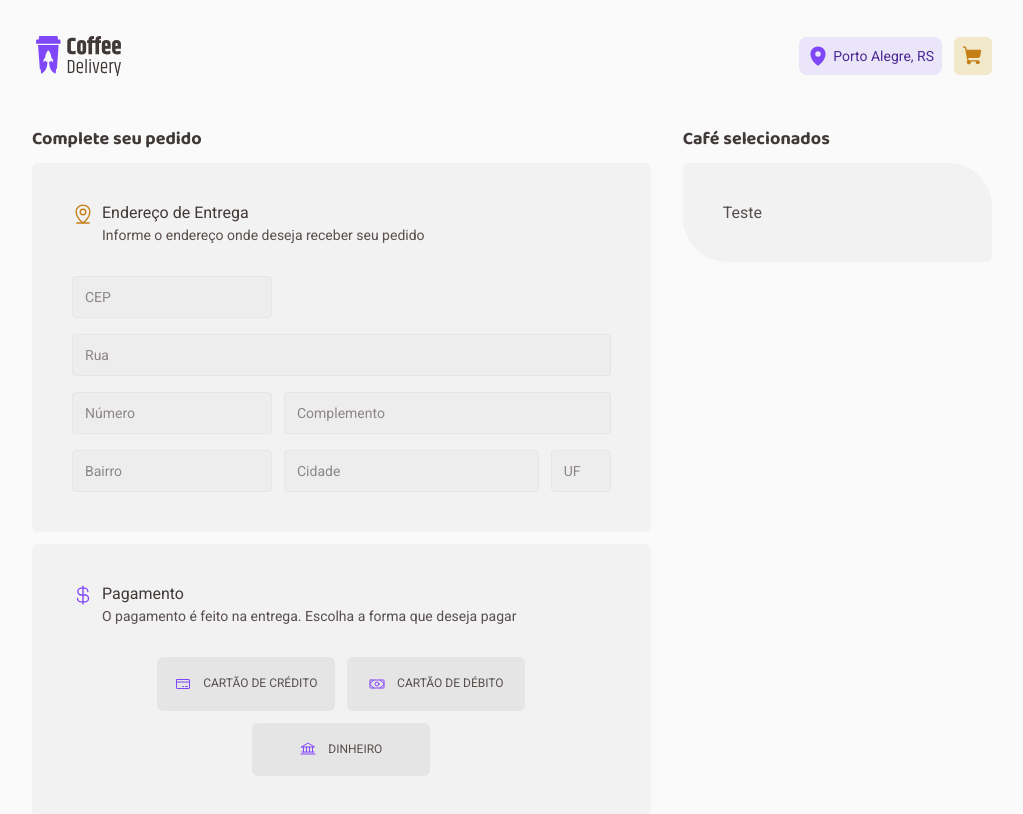
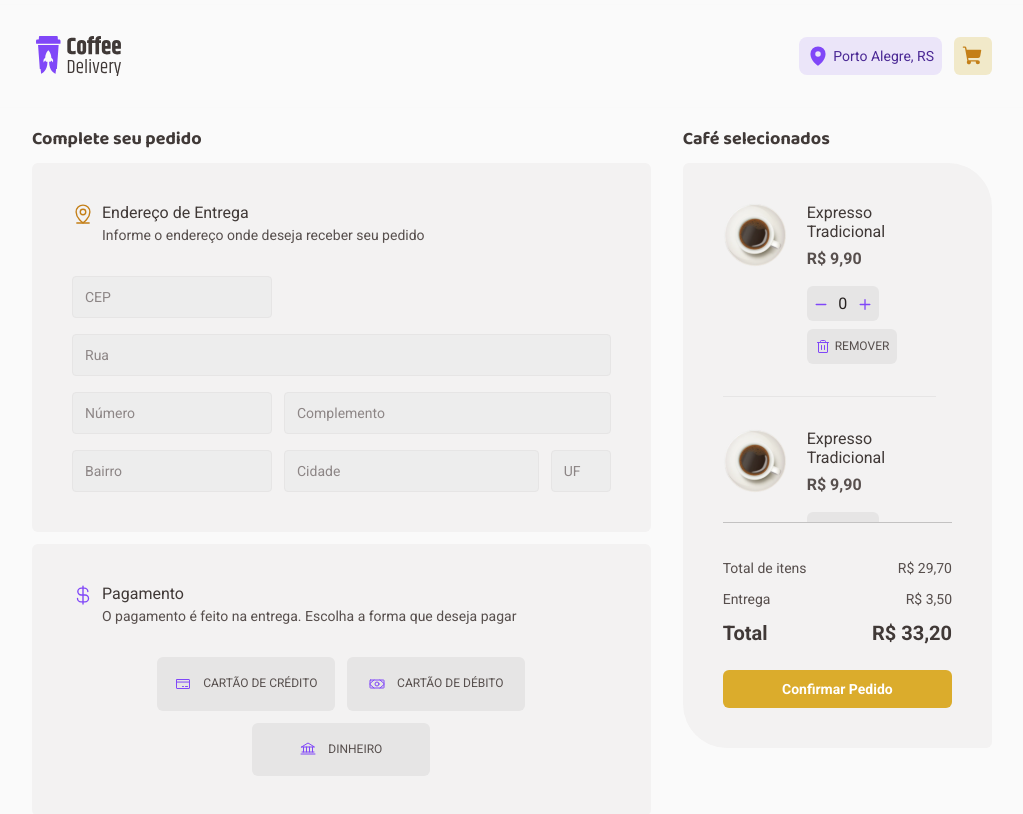
Before and after one commit to vickttor/ignite-reactjs-coffee-delivery, a React (Vite) app: page /checkout in a window 1280 px wide. Shown: the top 814 px of the page, without its empty margins (128-1151 px from the left). Built offline with nearby package versions, Linux system fonts and the light colour scheme.

Commit message:
feat: :tada: finished the checkout page layout

```diff
--- a/src/components/CoffeCard/index.tsx
+++ b/src/components/CoffeCard/index.tsx
@@ -1,4 +1,4 @@
-import { ShoppingCart } from "phosphor-react";
+import { Minus, Plus, ShoppingCart } from "phosphor-react";
 import { useState } from "react";
 import { ICoffeeProduct } from "../../@types/Product";
 import { Badge } from "../Badge";
@@ -48,9 +48,13 @@ export function CoffeCard({product}: ICoffeCardProps){
 
 				<AddToCartContainer>
 					<InputContainer>
-						<DecreaseButton type="button" onClick={handleDecreaseItemAmount}>-</DecreaseButton>
+						<DecreaseButton type="button" onClick={handleDecreaseItemAmount}>
+							<Minus size={14} weight="bold"/>
+						</DecreaseButton>
 						<input type="number" min={0} step={1} max={100} value={itemAmount} onChange={(event)=>setItemAmount(Number(event.target.value))}/>
-						<IncreaseButton type="button" onClick={handleIncreaseItemAmount}>+</IncreaseButton>
+						<IncreaseButton type="button" onClick={handleIncreaseItemAmount}>
+							<Plus size={14} weight="bold"/>
+						</IncreaseButton>
 					</InputContainer>
 
 					<Cart
--- a/src/components/CoffeCard/style.ts
+++ b/src/components/CoffeCard/style.ts
@@ -117,12 +117,18 @@ const BaseButton = styled(motion.button)`
   line-height: 0;
 
   cursor:pointer;
-  color: ${({theme})=>theme.SdBrandPurpleDark};
+  color: ${({theme})=>theme.SdBrandPurple};
 
+  &:hover {
+    color: ${({theme})=>theme.SdBrandPurpleDark};
+  }
+
+  font-weight: bold;
   position: absolute;
 
   padding: 0.25rem;
   font-size: 1.1rem;
+  box-shadow: none;
 `;
 
 export const DecreaseButton = styled(BaseButton)`
--- a/src/pages/Checkout/index.tsx
+++ b/src/pages/Checkout/index.tsx
@@ -1,4 +1,5 @@
-import { Bank, CreditCard, CurrencyDollar, MapPinLine, Money } from "phosphor-react";
+import { Bank, CreditCard, CurrencyDollar, MapPinLine, Money, Trash } from "phosphor-react";
+import { Minus, Plus } from "phosphor-react";
 import {
 	FormPartsTitle,
 	AddressInputs,
@@ -9,12 +10,22 @@ import {
 	UserInformationContainer,
 	PaymentContainer,
 	SelectPaymentContainer,
-	ConfirmProductSummary
+	ConfirmProductSummary,
+	ProductItemContainer,
+	ProductActionContainer,
+	DecreaseButton,
+	IncreaseButton,
+	ProductItemAmountInputContainer,
+	ConfirmProductSummaryOverflow,
+	PricesSummary,
+	TotalPrice,
+	PricessSumaryContainer,
+	ConfirmOrder
 } from "./style";
 import {z} from "zod";
 import { useForm } from "react-hook-form";
 import { zodResolver } from "@hookform/resolvers/zod";
-import { useEffect } from "react";
+import { useEffect, useState } from "react";
 import { toast } from "react-toastify";
 
 import * as tokens from "../../styles/tokens/variables";
@@ -49,6 +60,16 @@ export function Checkout(){
 
 	const handleAddressSubmit = async (data: AddressType) => {
 		console.log(data);
+	};
+
+	const [itemAmount, setItemAmount] = useState(0);
+
+	const handleIncreaseItemAmount = () => {
+		setItemAmount((amount)=> amount + 1);
+	};
+
+	const handleDecreaseItemAmount = () => {
+		if(itemAmount > 0) setItemAmount((amount)=> amount - 1);
 	};
 
 	return(
@@ -123,9 +144,59 @@ export function Checkout(){
 				<h2>Café selecionados</h2>
 
 				<ConfirmProductSummary>
-					Teste
+					<ConfirmProductSummaryOverflow>
+						{[...Array(5)].map((_, index)=>{
+							return (
+								<ProductItemContainer key={index}>
+									<img src="/assets/coffee-arabian.svg" alt="Coffee" />
+									<div>
+										<div>
+											<p>Expresso Tradicional</p>
+											<span>{new Intl.NumberFormat("pt-BR", { style: "currency", currency: "BRL" }).format(9.90)}</span>
+										</div>
+										<ProductActionContainer>
+											<ProductItemAmountInputContainer>
+												<DecreaseButton type="button" onClick={handleDecreaseItemAmount}>
+													<Minus size={14} weight="bold"/>
+												</DecreaseButton>
+												<input type="number" min={0} step={1} max={100} value={itemAmount} onChange={(event)=>setItemAmount(Number(event.target.value))}/>
+												<IncreaseButton type="button" onClick={handleIncreaseItemAmount}>
+													<Plus size={14} weight="bold"/>
+												</IncreaseButton>
+											</ProductItemAmountInputContainer>
+
+											<button className="removeItem" type="button">
+												<Trash size={16} />
+											Remover
+											</button>
+										</ProductActionContainer>
+									</div>
+								</ProductItemContainer>
+							);
+						})}
+					</ConfirmProductSummaryOverflow>
+
+					<PricessSumaryContainer>
+						<PricesSummary>
+							<p>Total de itens</p>
+							<p>{new Intl.NumberFormat("pt-BR", { style: "currency", currency: "BRL" }).format(29.7)}</p>
+						</PricesSummary>
+
+						<PricesSummary>
+							<p>Entrega</p>
+							<p>{new Intl.NumberFormat("pt-BR", { style: "currency", currency: "BRL" }).format(3.5)}</p>
+						</PricesSummary>
+
+						<TotalPrice>
+							<p>Total</p>
+							<p>{new Intl.NumberFormat("pt-BR", { style: "currency", currency: "BRL" }).format(33.2)}</p>
+						</TotalPrice>
+					</PricessSumaryContainer>
+
+					<ConfirmOrder type="submit" whileTap={{scale:0.95}}>
+						Confirmar Pedido
+					</ConfirmOrder>
 				</ConfirmProductSummary>
-
 			</ProductsSummaryContainer>
 		</CheckoutContainer>
 	);
--- a/src/pages/Checkout/style.ts
+++ b/src/pages/Checkout/style.ts
@@ -1,3 +1,4 @@
+import { motion } from "framer-motion";
 import styled from "styled-components";
 
 export const CheckoutContainer = styled.form`
@@ -7,6 +8,12 @@ export const CheckoutContainer = styled.form`
   width: 100%;
   gap: 2rem;
   margin: 8rem 0 4rem;
+
+  @media(max-width: 1200px){
+    flex-direction: column;
+    align-items: center;
+    justify-content: flex-start;
+  }
 `;
 
 export const UserInformationContainer = styled.section`
@@ -20,36 +27,16 @@ export const UserInformationContainer = styled.section`
 
   max-width: 640px;
 
+  @media(max-width: 1200px){
+    max-width: 100%;
+  }
+
   h2 {
     ${({theme})=>({...theme.SdTitleTitleXs, lineHeight: `${theme.SdTitleTitleXs.lineHeight}px`})};
     color: ${({theme})=>theme.SdBaseSubtitle};
     border-bottom: 0.9375rem;
   }
 
-`;
-
-export const ProductsSummaryContainer = styled.section`
-  width: 100%;
-  flex: 1;
-  display: flex;
-  flex-direction: column;
-  align-items: stretch;
-  justify-content: flex-start;
-  gap: 0.75rem;
-
-   max-width: 448px;
-
-  h2 {
-    ${({theme})=>({...theme.SdTitleTitleXs, lineHeight: `${theme.SdTitleTitleXs.lineHeight}px`})};
-    color: ${({theme})=>theme.SdBaseSubtitle};
-    border-bottom: 0.9375rem;
-  }
-`;
-
-export const ConfirmProductSummary = styled.div`
-  background: ${({theme})=>theme.SdBaseCard};
-  border-radius: 6px 44px 6px 44px;
-  padding: 2.5rem;
 `;
 
 const UserInformationBase = styled.div`
@@ -162,3 +149,251 @@ export const InputContainer = styled.div<InputContainerProps>`
   }
 
 `;
+
+export const ProductsSummaryContainer = styled.section`
+  width: 100%;
+  flex: 1;
+  display: flex;
+  flex-direction: column;
+  align-items: stretch;
+  justify-content: flex-start;
+  gap: 0.75rem;
+
+  max-width: 448px;
+
+  @media(max-width: 1200px){
+    max-width: 100%;
+  }
+
+  h2 {
+    ${({theme})=>({...theme.SdTitleTitleXs, lineHeight: `${theme.SdTitleTitleXs.lineHeight}px`})};
+    color: ${({theme})=>theme.SdBaseSubtitle};
+    border-bottom: .9375rem;
+  }
+`;
+
+export const ConfirmProductSummary = styled.div`
+  background: ${({theme})=>theme.SdBaseCard};
+  border-radius: 6px 44px 6px 44px;
+  padding: 2.5rem;
+
+  display: flex;
+  flex-direction: column;
+  justify-content: flex-start;
+  align-items: flex-start;
+  gap: 1.5rem;
+`;
+
+export const ConfirmProductSummaryOverflow = styled.div`
+  width: 100%;
+  max-height: 320px;
+  overflow-y: auto;
+  padding-right: 1rem;
+  border-bottom: 1px solid rgba(0,0,0,0.2);
+
+  ::-webkit-scrollbar {
+    width: 8px;
+  }
+
+  ::-webkit-scrollbar-track {
+    opacity: 0;
+    visibility: hidden;
+  }
+
+  @media screen and (min-width: 400px) {
+    height: auto;
+  }
+
+`;
+
+export const ProductItemContainer = styled.div`
+  width: 100%;
+  display: flex;
+  justify-content: flex-start;
+  align-items: flex-start;
+
+  @media screen and (max-width: 400px) {
+    flex-direction: column;
+    align-items: center;
+  }
+
+  gap: 1.25rem;
+  position: relative;
+  padding-bottom: 2rem;
+
+  &:not(:first-child) {
+    padding-top: 2rem;
+  }
+
+  border-bottom: 1px solid ${({theme})=>theme.SdBaseButton};
+
+  img {
+    width: 100%;
+    max-width: 64px;
+    max-height: 64px;
+  }
+
+  & > div {
+    flex: 1;
+    display: flex;
+    align-items: flex-start;
+    justify-content: flex-start;
+    flex-direction: column;
+    gap: 0.5rem;
+
+    & > div:first-child {
+      width: 100%;
+      display: flex;
+      align-items: center;
+      justify-content: space-between;
+      flex-wrap: wrap;
+      gap: 0.5rem;
+      margin-bottom: 0.5rem;
+
+      p {
+        ${({theme})=>({...theme.SdTextRegularM, lineHeight: `${theme.SdTextRegularM}px`})};
+        color: ${({theme})=>theme.SdBaseSubtitle};
+        text-transform: capitalize;
+      }
+
+      span {
+        ${({theme})=>({...theme.SdTextBoldM, lineHeight: `${theme.SdTextBoldM.lineHeight}px`})};
+        color: ${({theme})=>theme.SdBaseText};
+      }
+    }
+  }
+
+
+`;
+
+export const ProductActionContainer = styled.div`
+  flex: 1;
+  display: flex;
+  align-items: stretch;
+  justify-content: stretch;
+  flex-wrap: wrap;
+  flex-direction: row ;
+  gap: 0.5rem;
+
+  button.removeItem {
+    display: flex;
+    justify-content: center;
+    align-items: center;
+    gap: .25rem;
+
+    ${({theme})=>({...theme.SdComponentsButtonS, lineHeight: `${theme.SdComponentsButtonS.lineHeight}px`})};
+    text-transform: uppercase;
+    color: ${({theme})=>theme.SdBaseText};
+    background-color: ${({theme})=>theme.SdBaseButton};
+    border-radius: 6px;
+    padding: .5rem;
+
+    svg {
+      color: ${({theme})=>theme.SdBrandPurple};
+    }
+  }
+`;
+
+export const ProductItemAmountInputContainer = styled.div`
+
+  position: relative;
+
+  input[type="number"]{
+    padding: 0.5rem 1rem;
+    height: 100%;
+    flex: 1;
+    outline: none;
+    border: none;
+    border-radius: 6px;
+    background-color: ${({theme})=>theme.SdBaseButton};
+    text-align: center;
+    ${({theme})=>({...theme.SdTextRegularM, lineHeight:`${theme.SdTextRegularM.lineHeight}px`})}
+    color: ${({theme})=>theme.SdBaseTitle};
+
+    /* Hide Arrows in Chrome, Safari, Edge, Opera */
+    &::-webkit-outer-spin-button,
+    &::-webkit-inner-spin-button {
+      -webkit-appearance: none;
+      margin: 0;
+    }
+
+    /* Hide arrows in Firefox */
+    -webkit-appearance: textfield;
+    -moz-appearance: textfield;
+    appearance: textfield;
+  }
+`;
+
+const BaseButton = styled(motion.button)`
+  background: transparent;
+  border: none;
+  border-radius: 3px;
+
+  height: 60%;
+  line-height: 0;
+
+  cursor:pointer;
+  color: ${({theme})=>theme.SdBrandPurple};
+  transition: color 0.3s ease;
+
+  &:hover {
+    color: ${({theme})=>theme.SdBrandPurpleDark};
+  }
+
+  font-weight: bold;
+  position: absolute;
+
+  padding: 0.25rem;
+  font-size: 1.1rem;
+  box-shadow: none;
+`;
+
+export const DecreaseButton = styled(BaseButton)`
+  top: 50%;
+  transform: translateY(-50%);
+  left: 3px;
+`;
+
+export const IncreaseButton = styled(BaseButton)`
+  top: 50%;
+  transform: translateY(-50%);
+  right: 3px;
+`;
+
+
+export const PricessSumaryContainer = styled.div`
+  width: 100%;
+`;
+
+export const PricesSummary = styled.div`
+  width: 100%;
+  display: flex;
+  align-items: center;
+  justify-content: space-between;
+  flex-wrap: wrap;
+  gap: 1rem;
+  margin-top: .75rem;
+
+  p {
+    ${({theme})=>({...theme.SdTextRegularS, lineHeight: `${theme.SdTextRegularS.lineHeight}px`})};
+    color: ${({theme})=>theme.SdBaseText};
+    margin: 0;
+  }
+`;
+
+export const TotalPrice = styled(PricesSummary)`
+  p {
+    ${({theme})=>({...theme.SdTextBoldL, lineHeight: `${theme.SdTextBoldL.lineHeight}px`})};
+    color: ${({theme})=>theme.SdBaseSubtitle};
+  }
+`;
+
+
+export const ConfirmOrder = styled(motion.button)`
+  ${({theme})=>({...theme.SdComponentsButtonG, lineHeight: `${theme.SdComponentsButtonG.lineHeight}px`})};
+  background: ${({theme})=> theme.SdBrandYellow};
+  color: #FFF;
+  width: 100%;
+  border-radius: 6px;
+  padding: .5rem .75rem;
+`;
```
